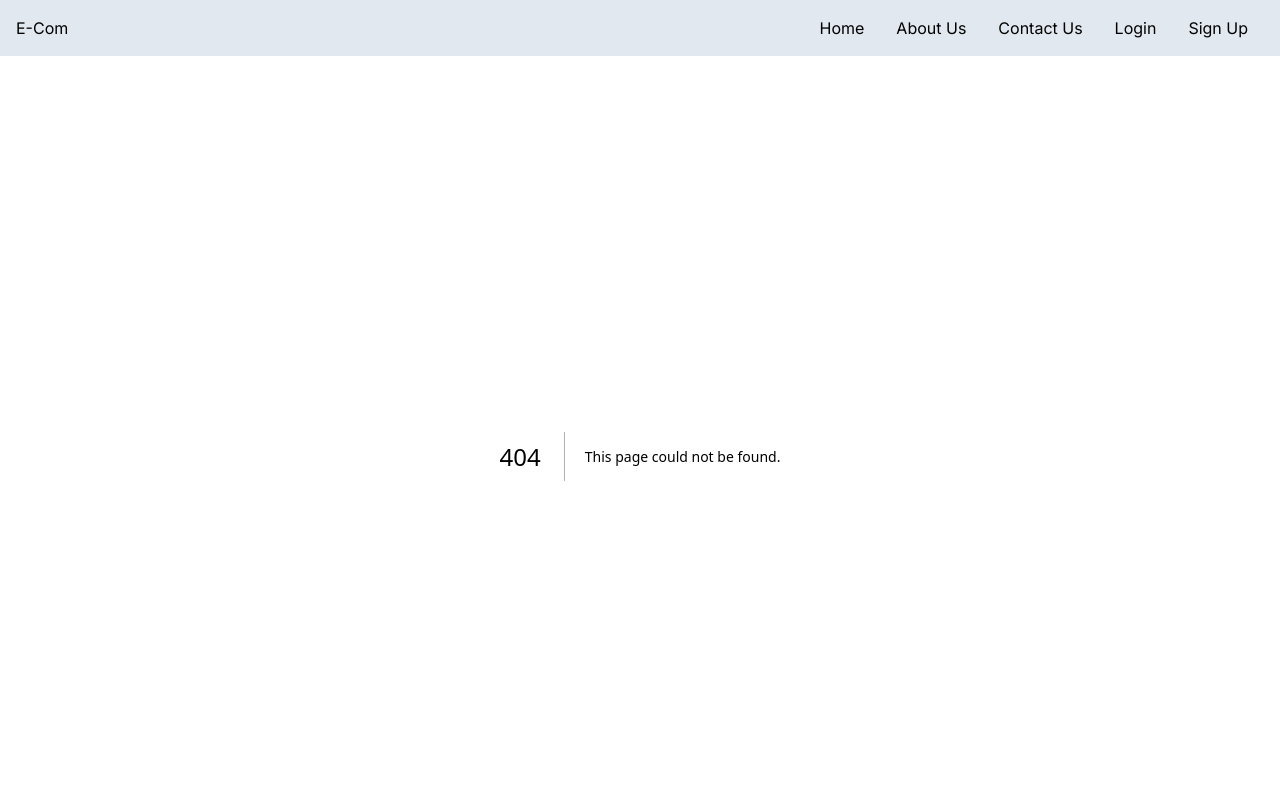
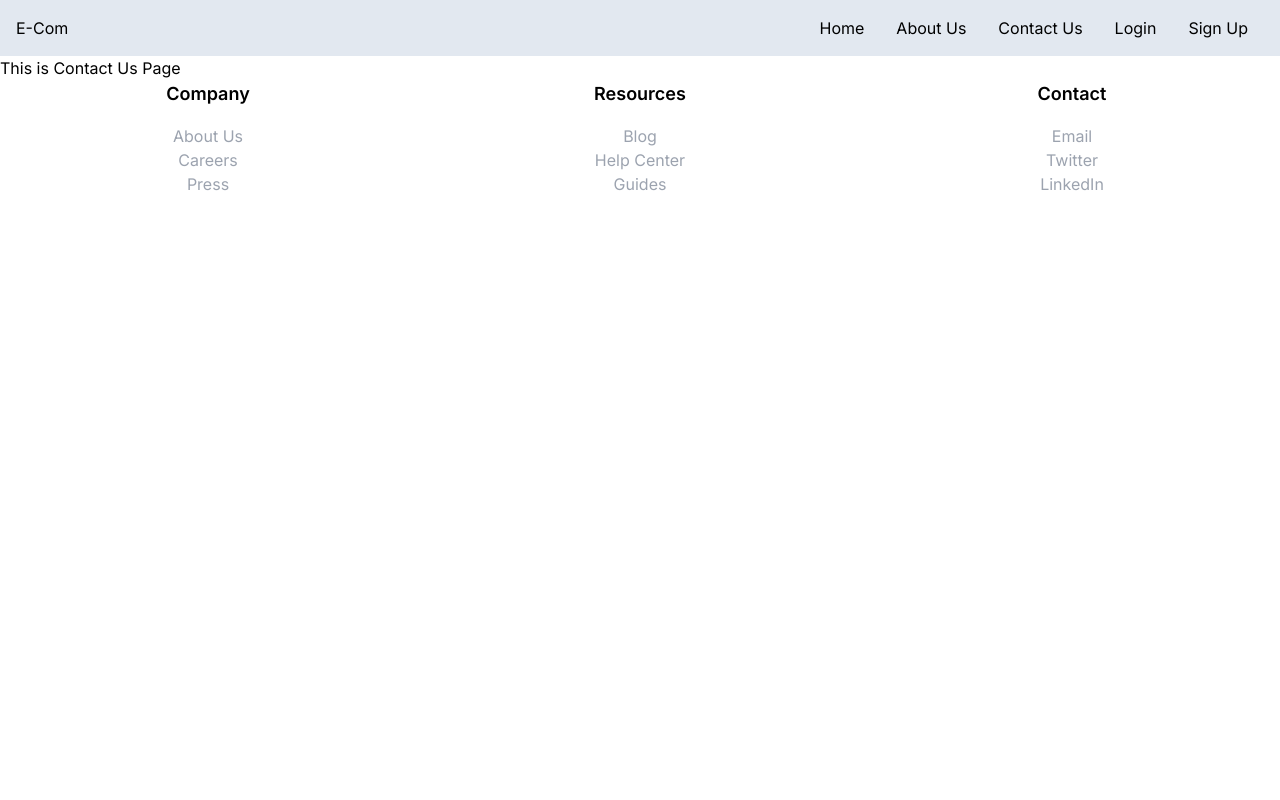
Before and after one commit to Akshay-Shende/e_com_demo, a Next.js app: page /contact-us in a window 1280 px wide. Before the commit this address had no page. Shown: the top 800 px of the page. Built offline with nearby package versions, Linux system fonts and the light colour scheme.

Commit message:
create aboutUs and contactUs page

```diff
--- /dev/null
+++ b/src/app/about-us/aboutUs.js
@@ -0,0 +1,11 @@
+import React from 'react'
+
+const AboutUs = () => {
+  return (
+    <div>
+      This is about us component
+    </div>
+  )
+}
+
+export default AboutUs
--- /dev/null
+++ b/src/app/about-us/page.js
@@ -0,0 +1,7 @@
+import React from 'react'
+import AboutUs from './aboutUs'
+const page = () => {
+  return <AboutUs/>
+}
+
+export default page
--- a/src/app/components/header.js
+++ b/src/app/components/header.js
@@ -4,25 +4,28 @@ import Cookies from "js-cookie";
 import { useRouter } from "next/navigation";
 import { useSelector, useDispatch } from "react-redux";
 import Link from "next/link";
+
 const Header = () => {
- const {user} =  useSelector((state) => state.loginUserData)
+ const {user}    =  useSelector((state) => state.loginUserData)
   const dispatch = useDispatch();
-  const router = useRouter()
+  const router   = useRouter()
 
   const logoutUser = async() =>{
     console.log("in logout function");
 
     dispatch(removeUser())
     Cookies.remove('authToken')
+    router.push("/login")
+
   }
   return (
    <nav className=" bg-slate-200 py-4 ">
     <div className="container- mx-auto flex items-center justify-between px-4">
     <div className="brand">E-Com</div>
        <ul className="flex ml-auto">
-        <li className="px-4"><a href="" className="text-black hover:text-slate-400">Home</a></li>
-        <li className="px-4"><a href="" className="text-black hover:text-slate-400">About Us</a></li>
-        <li className="px-4"><a href="" className="text-black hover:text-slate-400">Contact Us</a></li>
+        <li className="px-4"><Link href={"/"} className="text-black hover:text-slate-400">Home</Link></li>
+        <li className="px-4"><Link href={ "/about-us" }className="text-black hover:text-slate-400">About Us</Link></li>
+        <li className="px-4"><Link href={ "/contact-us" } className="text-black hover:text-slate-400">Contact Us</Link></li>
 
         {
         user!=null ? (
--- /dev/null
+++ b/src/app/contact-us/contactUs.js
@@ -0,0 +1,11 @@
+import React from 'react'
+
+const ContactUs = () => {
+  return (
+    <div>
+      This is Contact Us Page
+    </div>
+  )
+}
+
+export default ContactUs
--- /dev/null
+++ b/src/app/contact-us/page.js
@@ -0,0 +1,8 @@
+import React from 'react'
+import ContactUs from './contactUs'
+
+const page = () => {
+  return <ContactUs/>
+}
+
+export default page
--- a/src/app/login/page.jsx
+++ b/src/app/login/page.jsx
@@ -1,7 +1,7 @@
 "use client"
 import Loading from './loading'
 import LoginPage from './login'
-import React, { Suspense } from 'react'
+import React from 'react'
 
 const page = () => {
 
```
